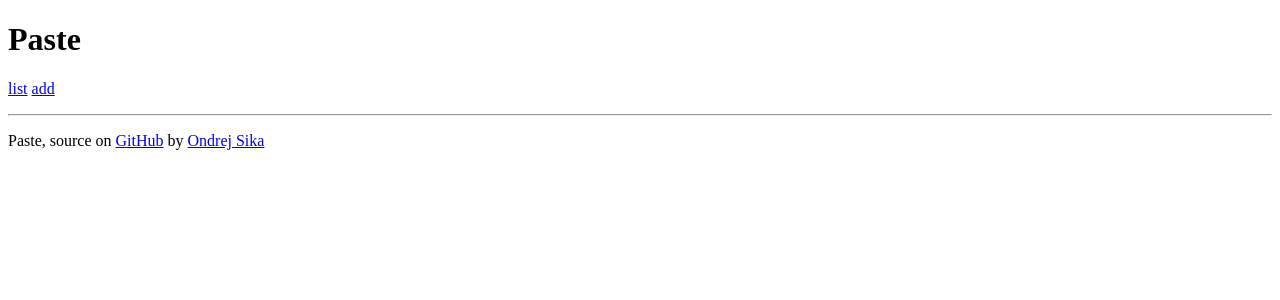
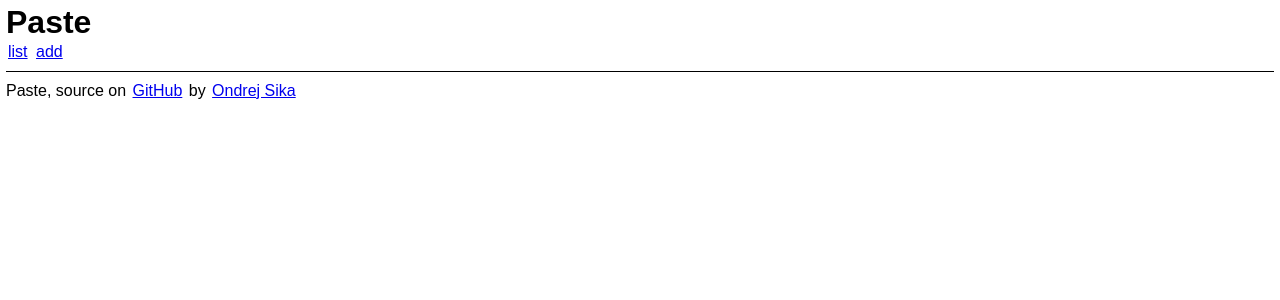
Before and after one commit to ondrejsika/paste, a Django app: template templates/base.html in a window 1280 px wide. Shown: the top 300 px of the page. Run offline with Django 3.2, Linux system fonts and the light colour scheme; the template is opened without the code that fills it, so the values that code supplies are empty; some libraries are stand-ins or nearby versions.

Commit message:
add basic css

```diff
--- /dev/null
+++ b/paste/static/main.css
@@ -0,0 +1,11 @@
+* {
+  font-family: Arial;
+  margin: 2px;
+}
+
+hr {
+  background-color: black;
+  border: none;
+  height: 1px;
+  margin: 10px 2px;
+}
--- a/templates/base.html
+++ b/templates/base.html
@@ -3,6 +3,7 @@
     <head>
         <meta charset="utf-8">
         <title>Paste</title>
+        <link rel="stylesheet" type="text/css" href="{{STATIC_URL}}main.css">
         <link rel="stylesheet" type="text/css" href="{{STATIC_URL}}highlight/github.css">
         <script type="text/javascript" src="{{STATIC_URL}}highlight/highlight.pack.js"></script>
     </head>
```
